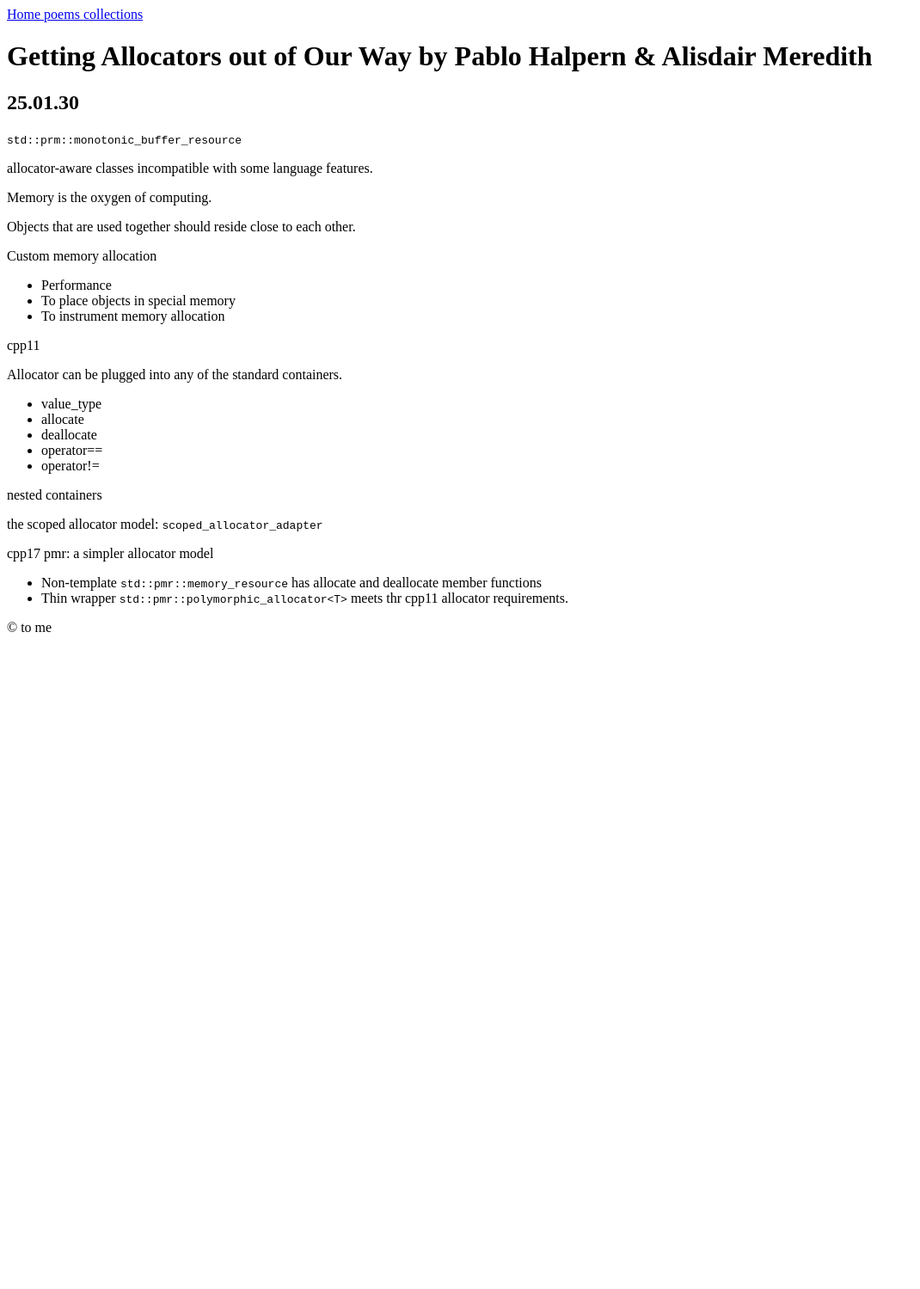
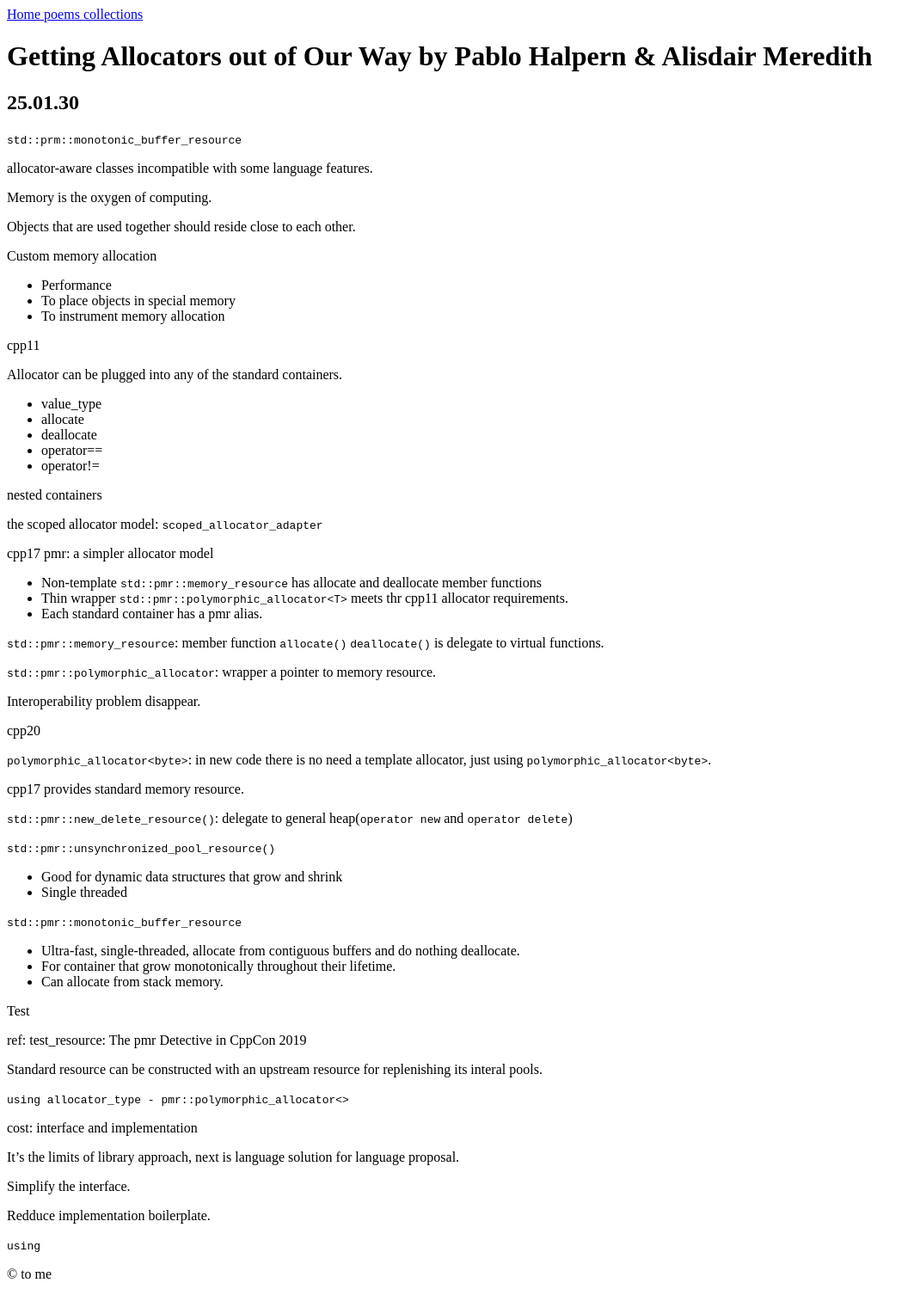
Before and after one commit to WSQS/blog, a Jekyll site: the page built from _code/CppCon/2019/getting_allocators_out_of_our_way.md, in a window 1280 px wide. Shown: the whole page at 86% size, without its empty margins (0-1070 px from the left). Built offline with Jekyll 4.4.1, drawn with Linux system fonts in a browser that asks for light colours; before the commit the page ends 900 px from its top, so only the background shows below that.

Commit message:
finish note of cppcon

```diff
--- a/_code/CppCon/2019/getting_allocators_out_of_our_way.md
+++ b/_code/CppCon/2019/getting_allocators_out_of_our_way.md
@@ -38,3 +38,47 @@ cpp17 pmr: a simpler allocator model
 
 - Non-template `std::pmr::memory_resource` has allocate and deallocate member functions
 - Thin wrapper `std::pmr::polymorphic_allocator<T>` meets thr cpp11 allocator requirements.
+- Each standard container has a pmr alias.
+
+`std::pmr::memory_resource`: member function `allocate()` `deallocate()` is delegate to virtual functions.
+
+`std::pmr::polymorphic_allocator`: wrapper a pointer to memory resource.
+
+Interoperability problem disappear.
+
+cpp20
+
+`polymorphic_allocator<byte>`: in new code there is no need a template allocator, just using `polymorphic_allocator<byte>`.
+
+cpp17 provides standard memory resource.
+
+`std::pmr::new_delete_resource()`: delegate to general heap(`operator new` and `operator delete`)
+
+`std::pmr::unsynchronized_pool_resource()`
+
+- Good for dynamic data structures that grow and shrink
+- Single threaded
+
+`std::pmr::monotonic_buffer_resource`
+
+- Ultra-fast, single-threaded, allocate from contiguous buffers and do nothing deallocate.
+- For container that grow monotonically throughout their lifetime.
+- Can allocate from stack memory.
+
+Test
+
+ref: test_resource: The pmr Detective in CppCon 2019
+
+Standard resource can be constructed with an upstream resource for replenishing its interal pools.
+
+`using allocator_type - pmr::polymorphic_allocator<>`
+
+cost: interface and implementation
+
+It's the limits of library approach, next is language solution for language proposal.
+
+Simplify the interface.
+
+Redduce implementation boilerplate.
+
+`using`
```
